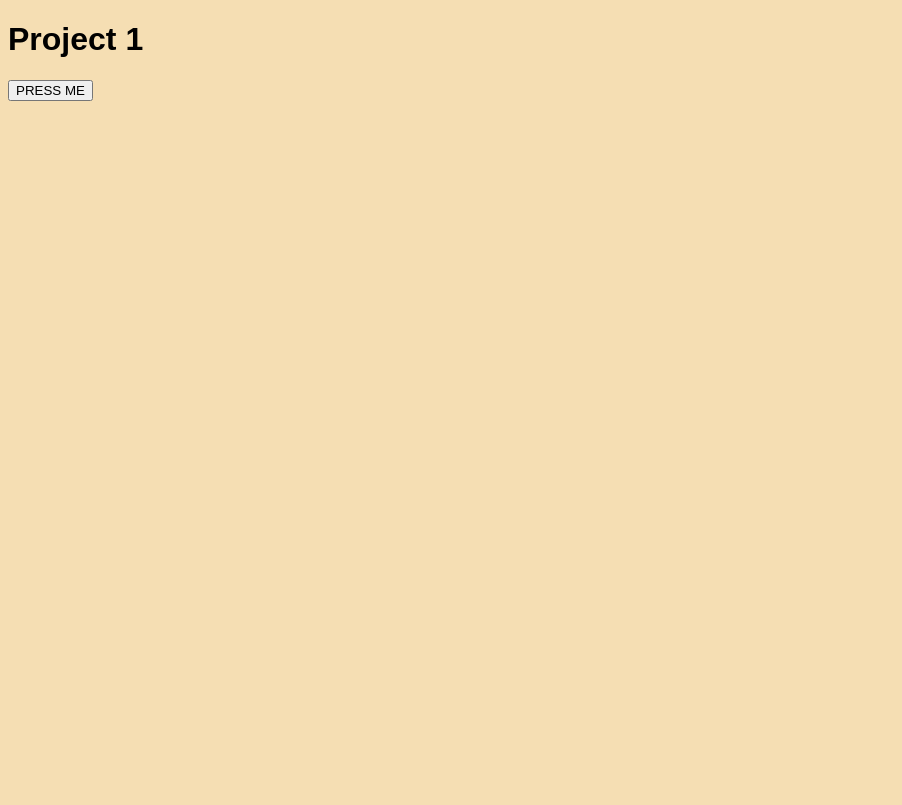
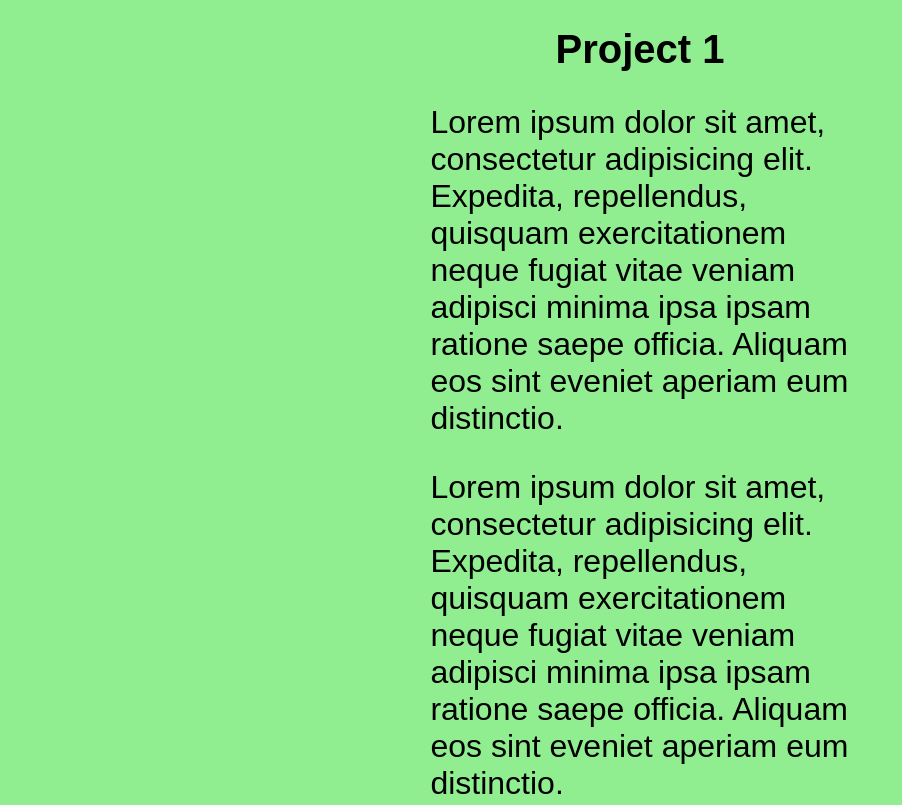
Before and after one commit to jacobjemal/project1, a plain HTML site: page index.html in a window 1280 px wide. Shown: the top 805 px of the page, without its empty margins (0-902 px from the left). Drawn offline with Linux system fonts and the light colour scheme.

Commit message:
added kindle layout

```diff
--- a/index.html
+++ b/index.html
@@ -9,6 +9,15 @@
 </head>
 <body>
     <h1>Project 1</h1>
+    <p>
+        Lorem ipsum dolor sit amet, consectetur adipisicing elit. Expedita, repellendus, quisquam exercitationem neque fugiat vitae veniam adipisci minima ipsa ipsam ratione saepe officia. Aliquam eos sint eveniet aperiam eum distinctio.
+    </p>
+    <p>
+        Lorem ipsum dolor sit amet, consectetur adipisicing elit. Expedita, repellendus, quisquam exercitationem neque fugiat vitae veniam adipisci minima ipsa ipsam ratione saepe officia. Aliquam eos sint eveniet aperiam eum distinctio.
+    </p>
+    <p>
+        Lorem ipsum dolor sit amet, consectetur adipisicing elit. Expedita, repellendus, quisquam exercitationem neque fugiat vitae veniam adipisci minima ipsa ipsam ratione saepe officia. Aliquam eos sint eveniet aperiam eum distinctio.
+    </p>
     <button id="btn">PRESS ME</button>
     <script src="./main.js"></script>
 </body>
--- a/main.css
+++ b/main.css
@@ -1,4 +1,15 @@
 body {
-    background-color: wheat;
+    background-color: lightgreen;
     font-family: sans-serif;
+    padding: 0 33%;
 }
+
+h1 {
+    font-size: 2.5em;
+    text-align: center;
+}
+
+
+p {
+font-size: 2em;
+}
```
